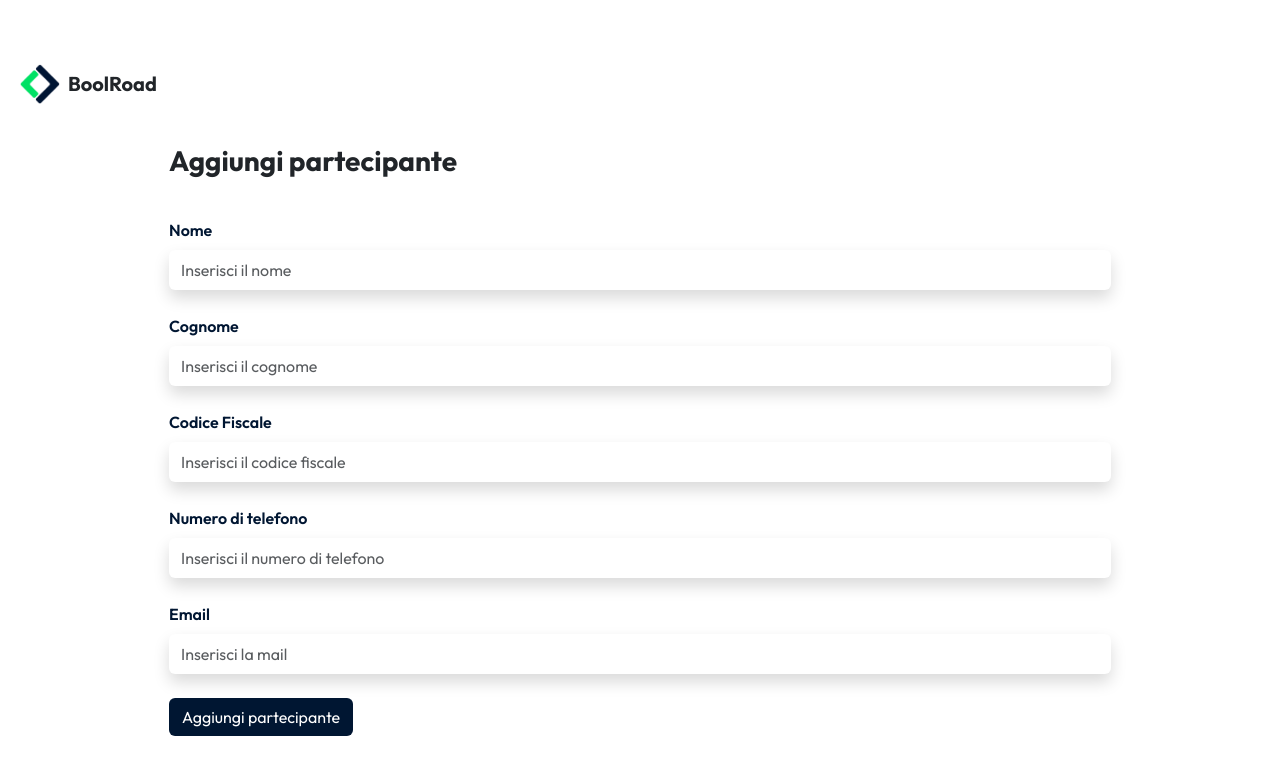
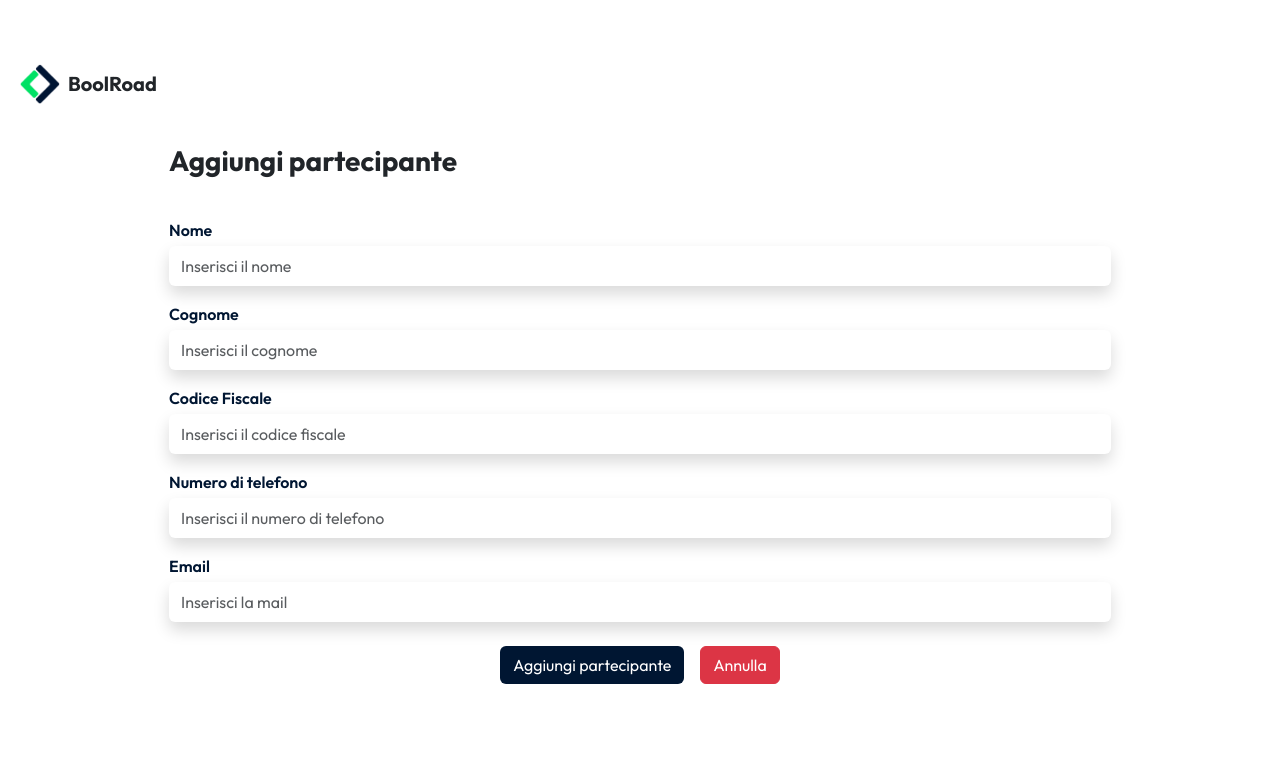
Before and after one commit to mannuccimattia/boolroad-sst, a React (Vite) app: page /viaggi/1/aggiungi-partecipante in a window 1280 px wide. Shown: the top 774 px of the page. Built offline with nearby package versions, Linux system fonts and the light colour scheme.

Commit message:
[UPD] Added form validation to AddPartecipante  + style

```diff
--- a/src/index.css
+++ b/src/index.css
@@ -43,6 +43,10 @@ ul {
 
 .text-second {
   color: #00E165;
+}
+
+.bg-second {
+  background-color: #00E165 !important;
 }
 
 #add-button {
--- a/src/pages/AddPartecipante.jsx
+++ b/src/pages/AddPartecipante.jsx
@@ -1,37 +1,211 @@
+import { useContext, useState } from "react"
+import TripContext from "../contexts/TripContext"
+import { NavLink, useNavigate } from "react-router-dom"
+
+const initialData = {
+    id: '',
+    nome: '',
+    cognome: '',
+    codice_fiscale: '',
+    telefono: '',
+    email: ''
+}
+
 const AddPartecipante = () => {
+    const { viaggi } = useContext(TripContext)
+
+    const navigate = useNavigate();
+
+    const [formData, setFormData] = useState(initialData);
+
+    const [isFormValid, setIsFormValid] = useState(true);
+    const [errorMessage, setErrorMessage] = useState([]);
+
+    const handleChange = (e) => {
+        const value = e.target.value
+
+        setFormData((formData) => ({
+            ...formData,
+            id: nextId,
+            [e.target.name]: value
+        }))
+    }
+
+    // function for form data validation, returns true if all fields are correct
+    const validateForm = () => {
+        const errors = [];
+
+        // whenever a field is empty, push an error
+        if (!formData.nome) {
+            errors.push({ field: "nome", message: "Il campo Nome non può essere vuoto" });
+        }
+        if (!formData.cognome) {
+            errors.push({ field: "cognome", message: "Il campo Cognome non può essere vuoto" });
+        }
+        if (!formData.codice_fiscale) {
+            errors.push({ field: "codice_fiscale", message: "Inserire un codice fiscale valido" });
+        }
+        if (!formData.telefono) {
+            errors.push({ field: "telefono", message: "Inserire un numero di telefono" });
+        }
+        if (!formData.email) {
+            errors.push({ field: "email", message: "Il campo Email non può essere vuoto" });
+        }
+
+        // if errors array is not empty, returns false
+        if (errors.length > 0) {
+            setErrorMessage(errors);
+            return false;
+        }
+
+        // if no errors, returns true
+        return true;
+    };
+
+    const handleSubmit = (e) => {
+        e.preventDefault();
+
+        if (!validateForm()) {
+            setIsFormValid(false);
+            navigate(`/viaggi/${id}/aggiungi-partecipante`)
+            return;
+        }
+
+        partecipanti.push(formData)
+        setIsFormValid(true);
+        setFormData(initialData);
+        navigate(`/viaggi/${id}`);
+    }
+
+    //recuper l'id dall'url --- non toccare pls ---
+    const id = window.location.href.split('/')[4]
+
+    const partecipanti = viaggi[id - 1].partecipanti
+
+    const nextId = partecipanti.length > 0 ? Math.max(...partecipanti.map(p => p.id)) + 1 : 1;
+
+
+
     return (
         <div className="row mt-2 px-3 gy-3">
             <h3 className="fw-bold mb-4">Aggiungi partecipante</h3>
 
-            <form>
-                <label className="form-label">
-                    Nome
-                </label>
-                <input type="text" className="form-control border-0 shadow py-2 mb-4" placeholder='Inserisci il nome' required />
+            <form onSubmit={handleSubmit}>
+                {!isFormValid && <div className="alert alert-danger border-danger mb-3">
+                    <strong>Form data not valid</strong>
+                </div>}
+                <div className="row gy-3">
+                    <div className="col-12">
+                        <label htmlFor="name" className='control-label mb-1'>Nome</label>
+                        <input
+                            type="text"
+                            className="form-control border-0 shadow py-2"
+                            placeholder='Inserisci il nome'
+                            name="nome"
+                            id="nome"
+                            value={formData.nome}
+                            onChange={handleChange}
+                        />
+                        {errorMessage.map(err => {
+                            if (err.field === "nome") return (
+                                <span key={`${err.field}-key`} className="text-danger">
+                                    {err.message}
+                                </span>
+                            )
+                        })}
+                    </div>
 
-                <label className="form-label">
-                    Cognome
-                </label>
-                <input type="text" className="form-control border-0 shadow py-2 mb-4" placeholder='Inserisci il cognome' required />
+                    <div className="col-12">
+                        <label htmlFor="cognome" className='control-label mb-1'>Cognome</label>
+                        <input
+                            type="text"
+                            className="form-control border-0 shadow py-2"
+                            placeholder='Inserisci il cognome'
+                            name="cognome"
+                            id="cognome"
+                            value={formData.cognome}
+                            onChange={handleChange}
+                        />
+                        {errorMessage.map(err => {
+                            if (err.field === "cognome") return (
+                                <span key={`${err.field}-key`} className="text-danger">
+                                    {err.message}
+                                </span>
+                            )
+                        })}
+                    </div>
 
-                <label className="form-label">
-                    Codice Fiscale
-                </label>
-                <input type="text" className="form-control border-0 shadow py-2 mb-4" placeholder='Inserisci il codice fiscale' required />
+                    <div className="col-12">
+                        <label htmlFor="name" className='control-label mb-1'>Codice Fiscale</label>
+                        <input
+                            type="text"
+                            className="form-control border-0 shadow py-2"
+                            placeholder='Inserisci il codice fiscale'
+                            name="codice_fiscale"
+                            id="codice_fiscale"
+                            value={formData.cf}
+                            onChange={handleChange}
+                        />
+                        {errorMessage.map(err => {
+                            if (err.field === "codice_fiscale") return (
+                                <span key={`${err.field}-key`} className="text-danger">
+                                    {err.message}
+                                </span>
+                            )
+                        })}
+                    </div>
 
+                    <div className="col-12">
+                        <label htmlFor="name" className='control-label mb-1'>Numero di telefono</label>
+                        <input
+                            type="number"
+                            className="form-control border-0 shadow py-2"
+                            placeholder='Inserisci il numero di telefono'
+                            name="telefono"
+                            id="telefono"
+                            value={formData.telefono}
+                            onChange={handleChange}
+                        />
+                        {errorMessage.map(err => {
+                            if (err.field === "telefono") return (
+                                <span key={`${err.field}-key`} className="text-danger">
+                                    {err.message}
+                                </span>
+                            )
+                        })}
+                    </div>
 
-                <label className="form-label">
-                    Numero di telefono
-                </label>
-                <input type="number" className="form-control border-0 shadow py-2 mb-4" placeholder='Inserisci il numero di telefono' required />
+                    <div className="col-12">
+                        <label htmlFor="name" className='control-label mb-1'>Email</label>
+                        <input
+                            type="email"
+                            className="form-control border-0 shadow py-2"
+                            placeholder='Inserisci la mail'
+                            name="email"
+                            id="email"
+                            value={formData.email}
+                            onChange={handleChange}
+                        />
+                        {errorMessage.map(err => {
+                            if (err.field === "email") return (
+                                <span key={`${err.field}-key`} className="text-danger">
+                                    {err.message}
+                                </span>
+                            )
+                        })}
+                    </div>
 
-                <label className="form-label">
-                    Email
-                </label>
-                <input type="email" className="form-control border-0 shadow py-2 mb-4" placeholder='Inserisci la mail' required />
-
-
-                <button type='submit' className="btn bg-main text-white">Aggiungi partecipante</button>
+                    <div className="col-12 d-flex justify-content-center mt-4 mb-3">
+                        <button
+                            type='submit'
+                            className="btn bg-main text-white"
+                        >Aggiungi partecipante</button>
+                        <button
+                            className="btn btn-danger ms-3"
+                            onClick={() => { navigate(`/viaggi/${id}`) }}
+                        >Annulla</button>
+                    </div>
+                </div>
             </form>
 
         </div>
--- a/src/pages/TripDetail.jsx
+++ b/src/pages/TripDetail.jsx
@@ -71,15 +71,8 @@ const TripDetail = () => {
                 <div className="">
                     <Link to={`/`}><i className="fa-solid fa-arrow-left text-dark fs-4"></i></Link>
                     <h4 className="fw-bold text-center">{trip.nome}</h4>
-
-                    <div><i className="fa-solid fa-arrow-left text-dark fs-4 d-none"></i></div>
                 </div>
                 <h6 className={`text-uppercase text-center text-${statoColor}`} id='stato-viaggio'>{statoViaggio}</h6>
-
-                {/* Bottone 'Aggiungi Partecipante' */}
-                {statoViaggio === 'futuro' && <NavLink to={`/viaggi/${id}/aggiungi-partecipante`} id="add-button" className={`shadow`}>
-                    <i className="fa-solid fa-plus text-light fs-4"></i>
-                </NavLink>}
 
                 <div className="col-12">
                     <div className="d-flex justify-content-between mb-2">
@@ -95,8 +88,14 @@ const TripDetail = () => {
                     <div className='mb-4'>Accompagnatore: <b>{trip.accompagnatore}</b></div>
 
 
+                    <div className="d-flex justify-content-between align-items-center mb-4">
+                        <h5 className='fw-bold my-0 py-0'>Partecipanti <span className='fw-medium'>{`(${trip.partecipanti && trip.partecipanti.length})`}</span></h5>
 
-                    <h5 className='fw-bold mb-4'>Partecipanti <span className='fw-medium'>{`(${trip.partecipanti && trip.partecipanti.length})`}</span></h5>
+                        {/* Bottone 'Aggiungi Partecipante' */}
+                        {statoViaggio === 'futuro' && <NavLink to={`/viaggi/${id}/aggiungi-partecipante`} className='btn btn-sm bg-second text-white shadow'>
+                            <b className="">Aggiungi partecipante</b>
+                        </NavLink>}
+                    </div>
 
 
                     <input type="text"
```
